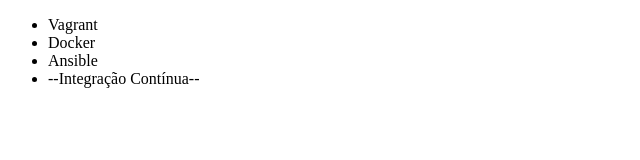
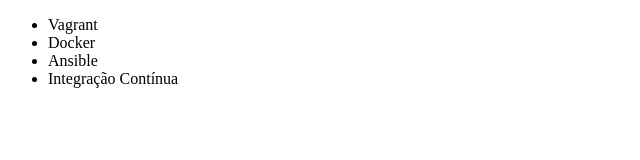
Before and after one commit to milagb/git-alura, a plain HTML site: page index.html in a window 1280 px wide. Shown: the full height of the page, 0-640 px from the left. Drawn offline with Linux system fonts and the light colour scheme.

Commit message:
Alteração nno projeto errado

```diff
--- a/index.html
+++ b/index.html
@@ -9,7 +9,7 @@
         <li>Vagrant</li>
         <li>Docker</li>
         <li>Ansible</li>
-        <li>--Integração Contínua--</li>
+        <li>Integração Contínua</li>
     </ul>
 </body>
 </html>
```
